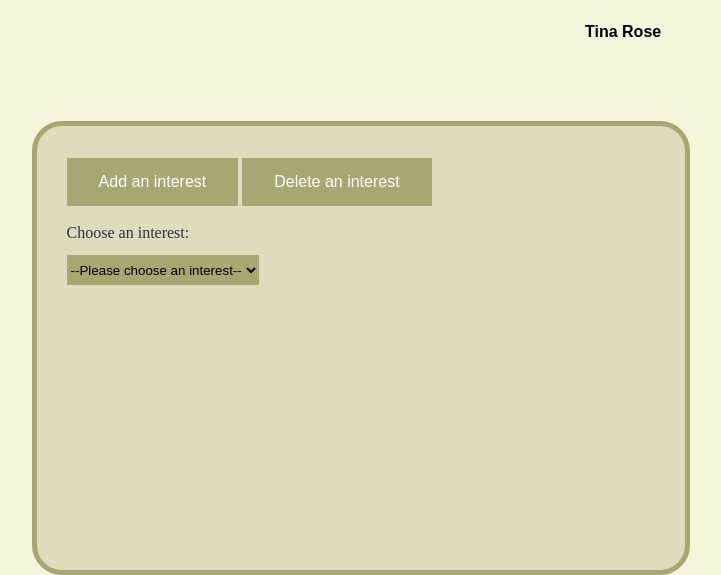
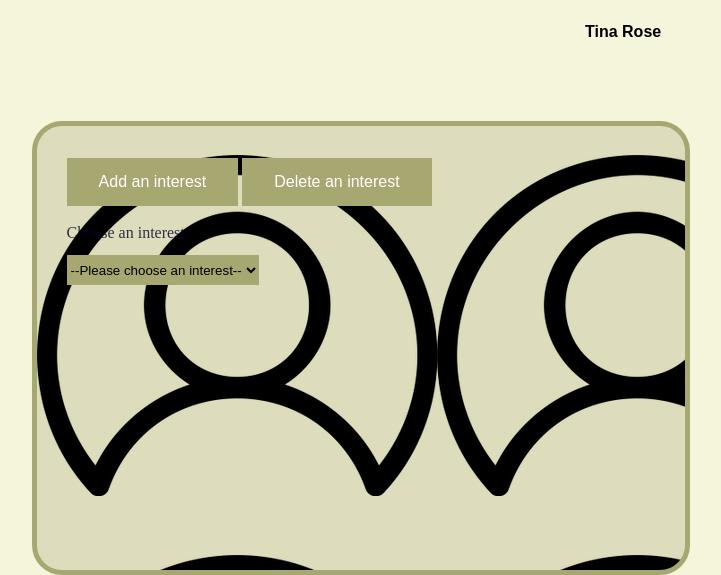
Before and after one commit to magalieV/Business_Intelligence_Project, a Python web app: template Totally_Spies/src/main/resources/templates/profile.html in a window 1280 px wide. Shown: the part 247-822 px from the top of the page, without its empty margins (279-1000 px from the left). Run offline with Jinja, Linux system fonts and the light colour scheme; the template is opened without the code that fills it, so the values that code supplies are empty.

Commit message:
corrige path for magalie

```diff
--- a/Totally_Spies/src/main/resources/static/css/profile.css
+++ b/Totally_Spies/src/main/resources/static/css/profile.css
@@ -30,6 +30,7 @@ b {
     border: solid 5px rgb(167, 167, 114);
     border-radius: 30px;
     color: rgba(6, 2, 37, 0.801);
+    background-image: url("../img/user.png");
     margin-top: 5em;
 }
 
--- a/Totally_Spies/src/main/resources/templates/profile.html
+++ b/Totally_Spies/src/main/resources/templates/profile.html
@@ -4,11 +4,11 @@
     <meta charset="UTF-8">
     <title>Totally Spies - Profile</title>
     <!-- stylesheet -->
-    <link href="../static/css/profile.css" rel="stylesheet">
+    <link href="css/profile.css" rel="stylesheet">
 </head>
 <body>
 <div class="background">
-    <img src="../static/img/user.png" alt="User"><br><br>
+    <img src="img/user.png" alt="User"><br><br>
     <b>Tina Rose</b>
 </div>
 <div class="box-list">
```
